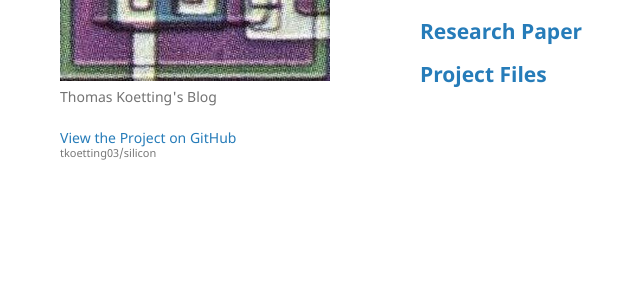
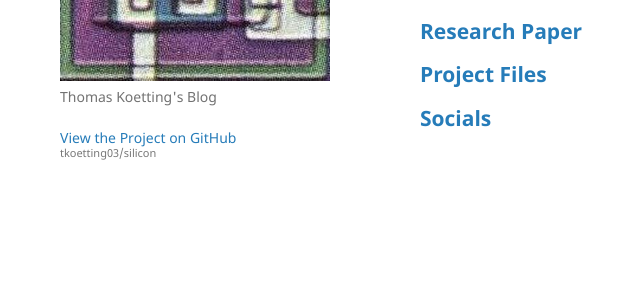
Before and after one commit to tkoetting03/silicon, a Jekyll site: the page built from index.md, in a window 1280 px wide. Shown: the part 210-510 px from the top of the page, without its empty margins (150-790 px from the left). Built offline with Jekyll 4.4.1, drawn with Linux system fonts in a browser that asks for light colours; our own code applies the rules of GitHub Pages for plain Markdown files.

Commit message:
Add link to Socials section in index.md

```diff
--- a/index.md
+++ b/index.md
@@ -10,3 +10,5 @@
 ## [Research Paper](./Can_Non-Cooperative_Game_Theory.pdf)
 
 ## [Project Files](./projectfiles.md)
+
+## [Socials](./socials.md)
```
